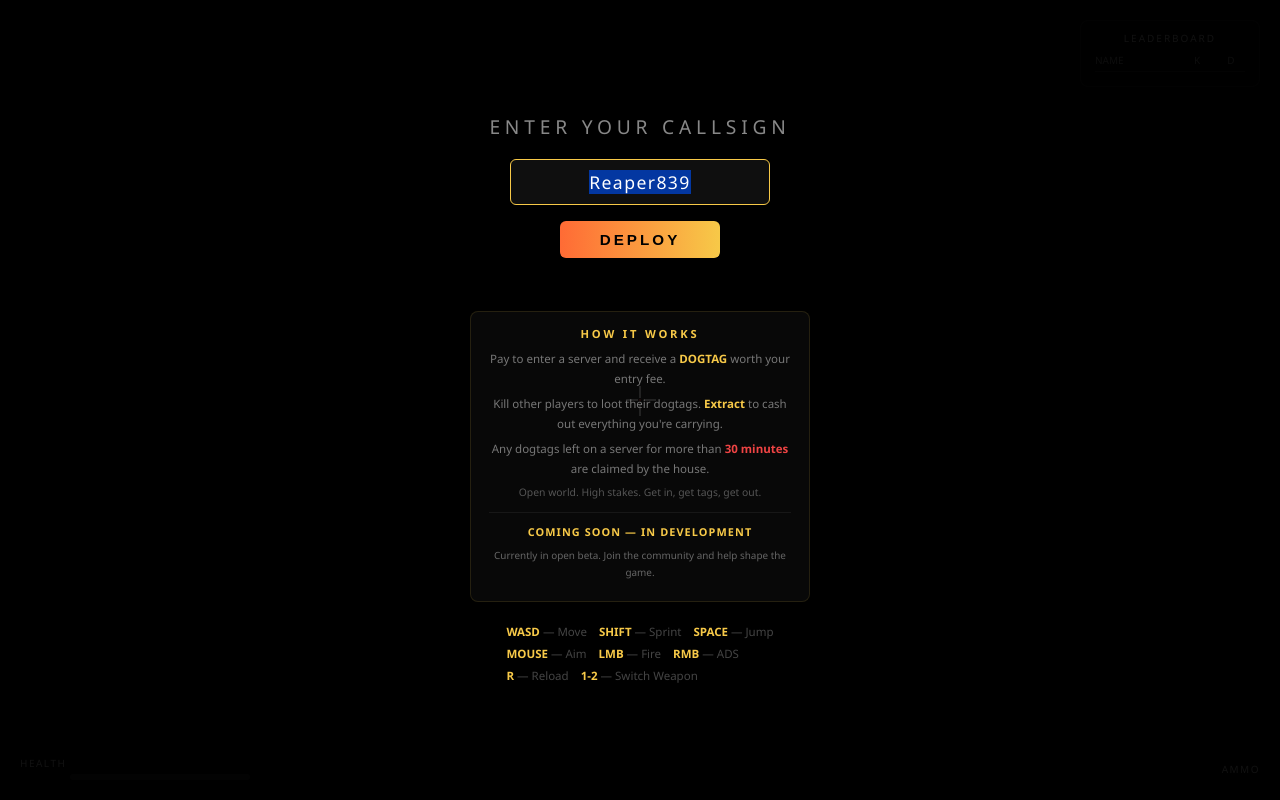
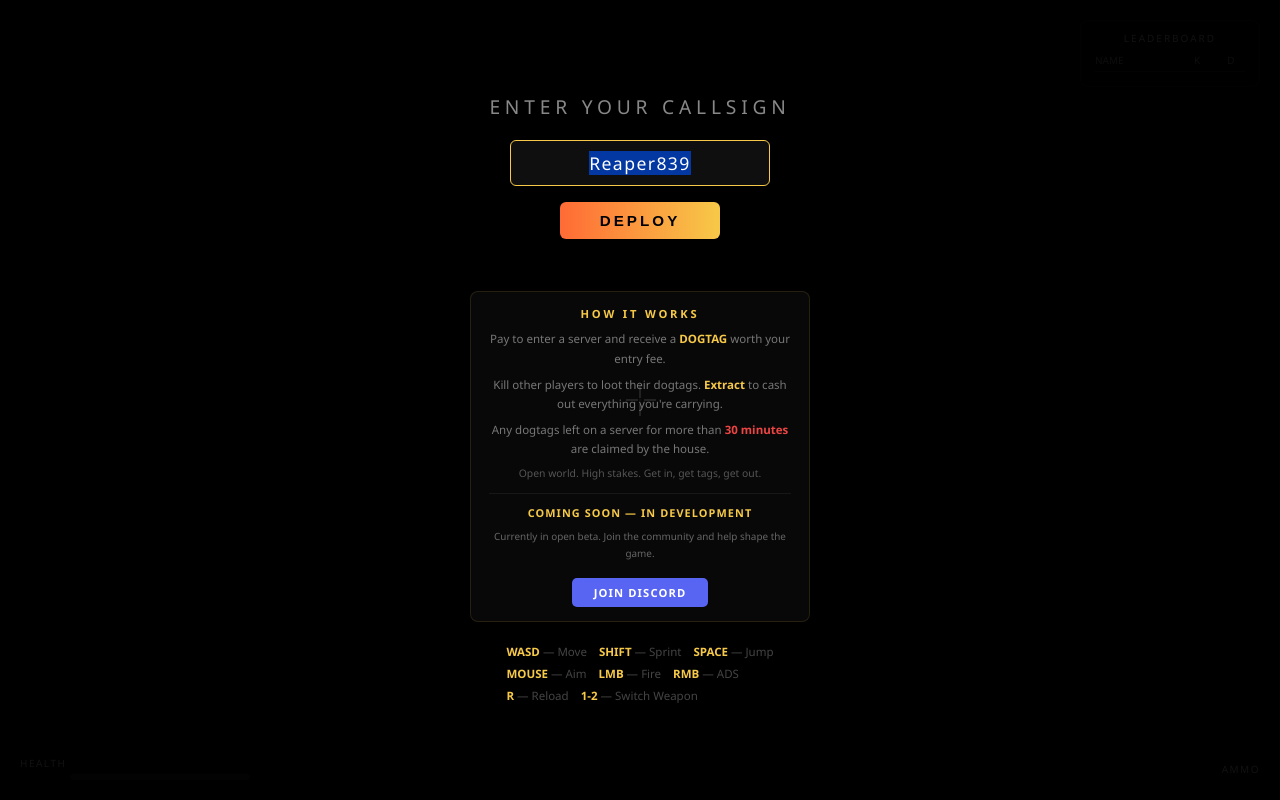
Before and after one commit to Tanner253/fps, a website built with Vite: page index.html in a window 1280 px wide. Built offline with nearby package versions, Linux system fonts and the light colour scheme.

Commit message:
feat: add Discord join button to start screen
Made-with: Cursor

```diff
--- a/index.html
+++ b/index.html
@@ -123,6 +123,14 @@
       <div style="margin-top:10px;padding-top:10px;border-top:1px solid rgba(255,255,255,0.06);">
         <p style="color:#f7c948;font-size:0.68rem;font-weight:600;letter-spacing:0.1em;">COMING SOON — IN DEVELOPMENT</p>
         <p style="color:#666;font-size:0.62rem;margin-top:4px;">Currently in open beta. Join the community and help shape the game.</p>
+        <a href="https://discord.gg/6Z9p2d75Ap" target="_blank" rel="noopener noreferrer" style="
+          display:inline-block;margin-top:10px;padding:7px 22px;
+          background:#5865F2;border:none;border-radius:5px;
+          color:#fff;font-size:0.7rem;font-weight:700;letter-spacing:0.1em;
+          text-decoration:none;text-transform:uppercase;
+          transition:opacity 0.2s,transform 0.15s;pointer-events:auto;
+        " onmouseover="this.style.opacity='0.85';this.style.transform='scale(1.03)'"
+           onmouseout="this.style.opacity='1';this.style.transform='scale(1)'">JOIN DISCORD</a>
       </div>
     </div>
     <div class="controls">
```
